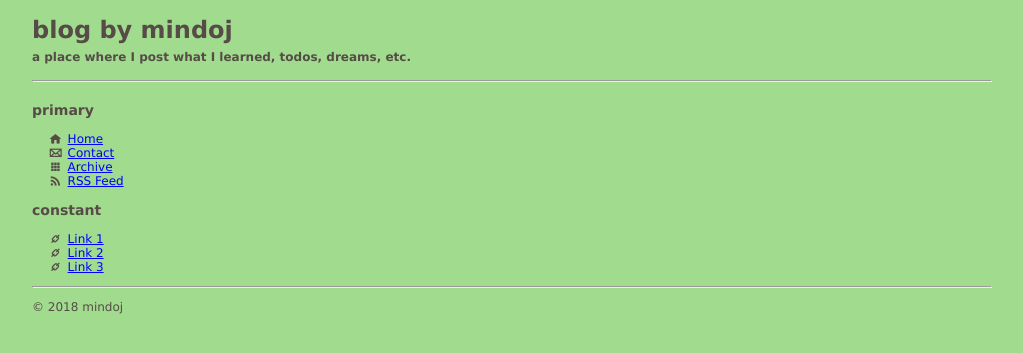
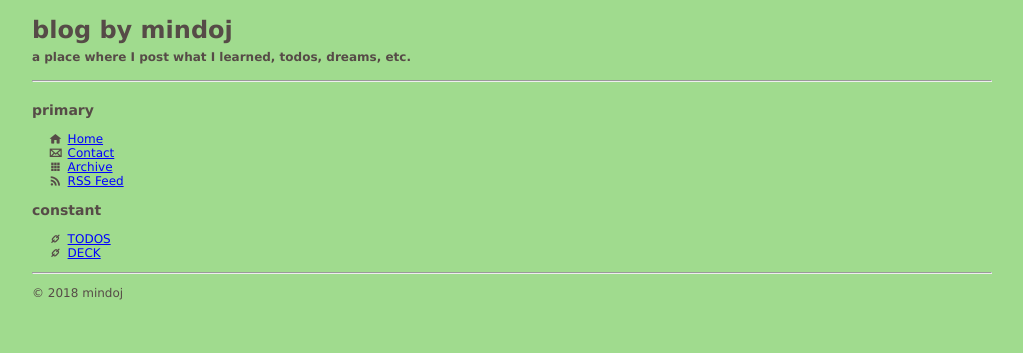
Before and after one commit to mindoj/mindoj.github.io, a Jekyll site: the page built from index.html, in a window 1280 px wide. Shown: the top 353 px of the page, without its empty margins (26-1049 px from the left). Built offline with Jekyll 4.4.1, drawn with Linux system fonts in a browser that asks for light colours.

Commit message:
Update default.html

```diff
--- a/_layouts/default.html
+++ b/_layouts/default.html
@@ -36,9 +36,8 @@
             <h3>constant</h3>
 
             <ul>
-                <li><i class="icon-link"></i>   <a href="#">Link 1</a></li>
-                <li><i class="icon-link"></i>   <a href="#">Link 2</a></li>
-                <li><i class="icon-link"></i>   <a href="#">Link 3</a></li>
+                <li><i class="icon-link"></i>   <a href="{{site.baseurl}}/todo">TODOS</a></li>
+                <li><i class="icon-link"></i>   <a href="{{site.baseurl}}/deck">DECK</a></li>
             </ul>
         </nav>
 
```
